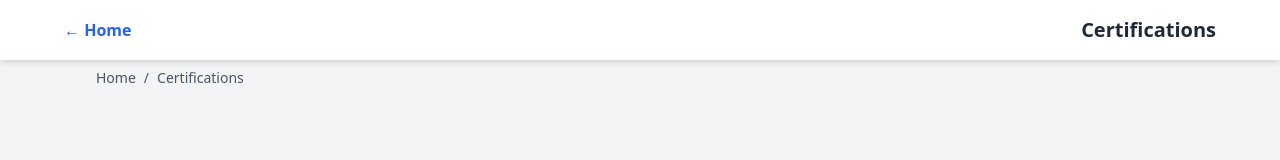
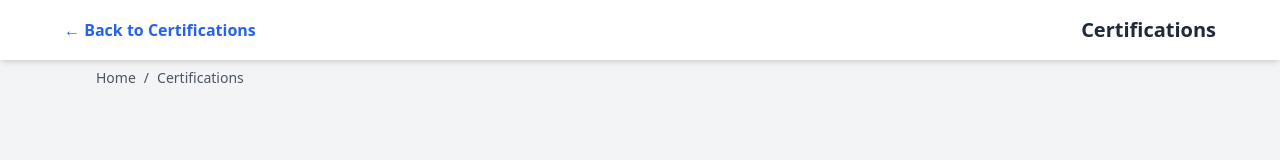
Before and after one commit to kaustubhmahamuni/New_Portfolio, a plain HTML site: page viewcertification.html in a window 1280 px wide. Shown: the top 160 px of the page. Drawn offline with nearby package versions, Linux system fonts and the light colour scheme.

Commit message:
Update viewcertification.html

```diff
--- a/viewcertification.html
+++ b/viewcertification.html
@@ -11,8 +11,8 @@
  <!-- Navbar -->
 <nav class="w-full bg-white dark:bg-gray-800 shadow-md p-4 sticky top-0 z-50">
   <div class="max-w-6xl mx-auto flex justify-between items-center">
-      <a href="index.html" class="text-blue-600 dark:text-blue-400 font-semibold hover:underline">
-        ← Home
+    <a href="certifications.html" class="text-blue-600 dark:text-blue-400 font-semibold hover:underline">
+      ← Back to Certifications
     </a>
     <h1 class="text-xl font-bold text-gray-800 dark:text-gray-100" id="breadcrumb-page">Certifications</h1>
   </div>
```
Lines whose indentation alone changed are shown as unchanged.
